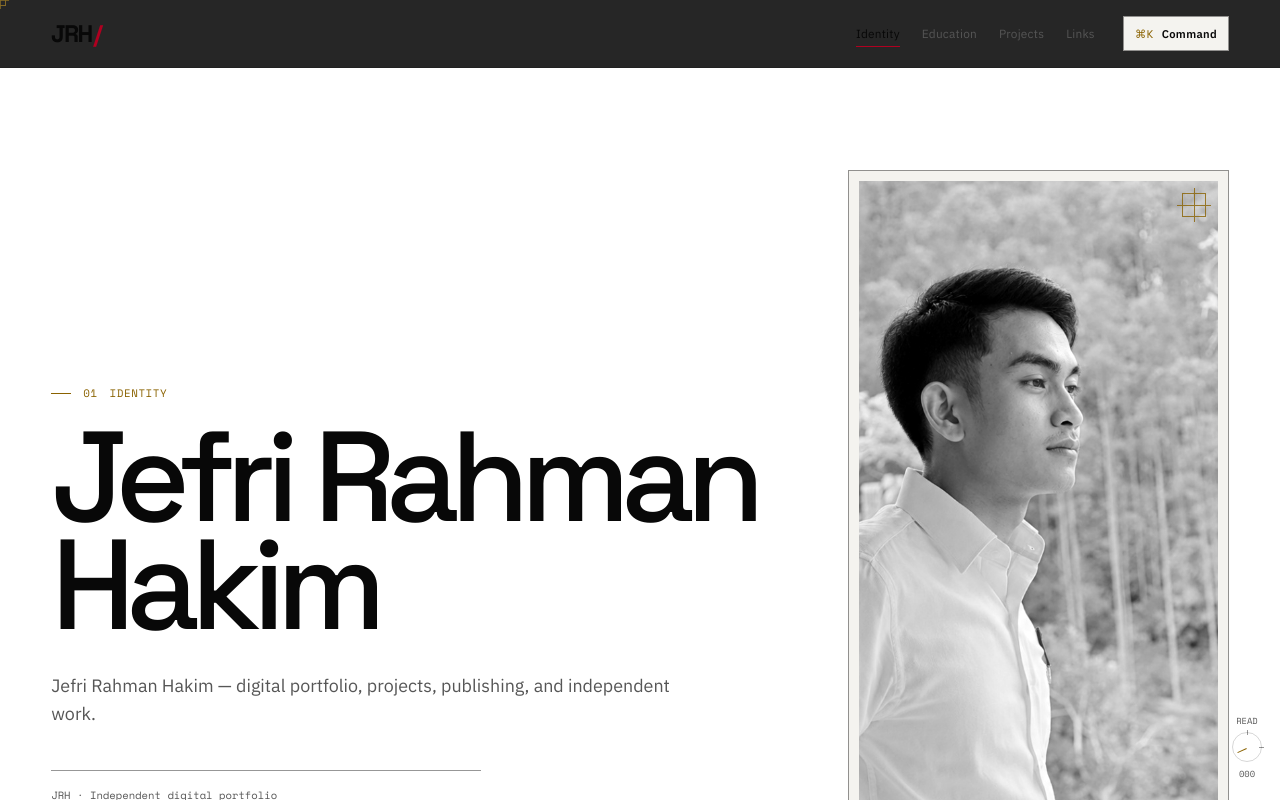
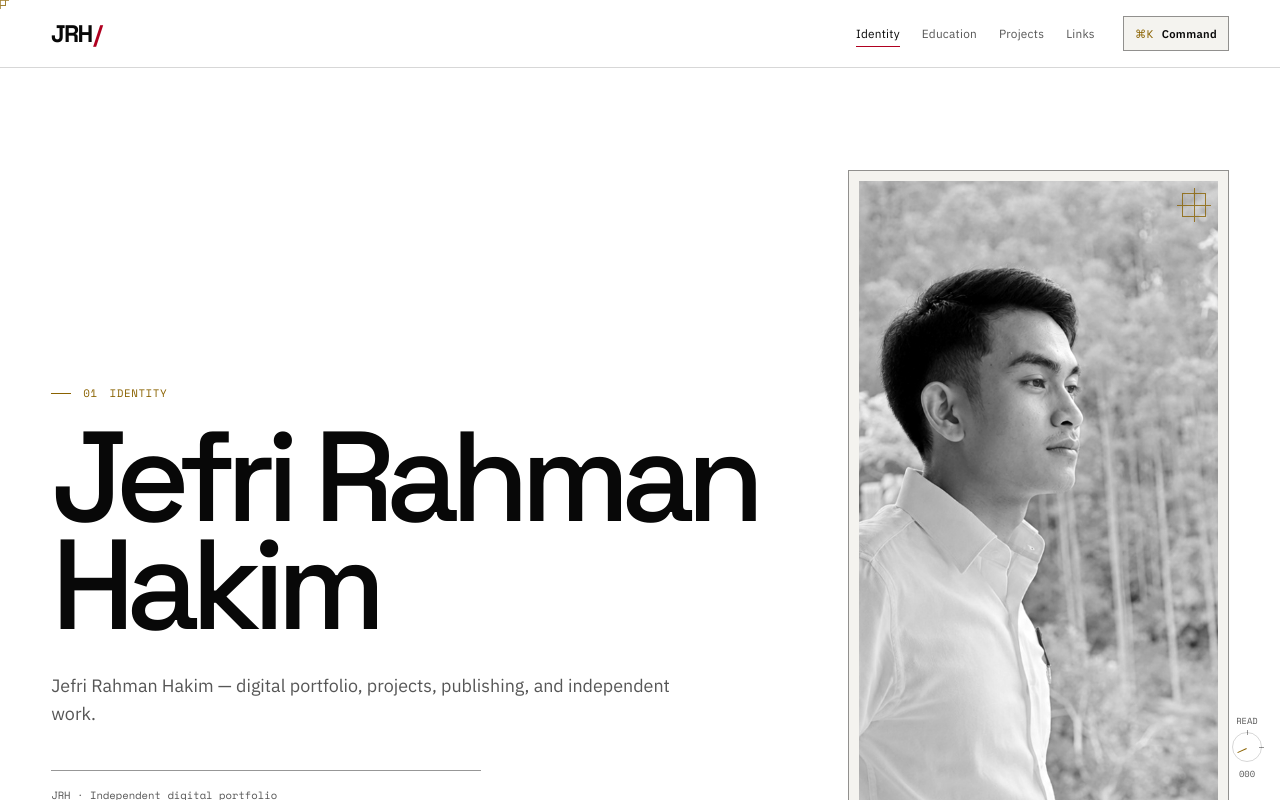
Before and after one commit to LionerHakim/JRHs, a React (Vite) app: page / in a window 1280 px wide. Shown: the top 800 px of the page. Built offline with nearby package versions, Linux system fonts and the light colour scheme.

Commit message:
fix: restore light navigation and readable overlays

```diff
--- a/src/index.css
+++ b/src/index.css
@@ -27,7 +27,7 @@ img{max-width:100%}
 .site-shell{min-height:100vh;overflow-x:clip}
 .reticle{
   position:fixed;z-index:100;pointer-events:none;width:12px;height:12px;margin:-6px 0 0 -6px;
-  border:1px solid var(--amber);opacity:.8;mix-blend-mode:screen;
+  border:1px solid var(--amber);opacity:.8;
 }
 .reticle::before,.reticle::after{content:'';position:absolute;background:var(--amber);opacity:.8}
 .reticle::before{width:18px;height:1px;left:-4px;top:5px}
@@ -35,7 +35,7 @@ img{max-width:100%}
 
 .nav{
   position:sticky;top:0;z-index:30;display:grid;grid-template-columns:1fr auto auto;align-items:center;
-  gap:28px;padding:16px 4vw;background:rgba(8,8,8,.88);backdrop-filter:blur(16px);
+  gap:28px;padding:16px 4vw;background:rgba(255,255,255,.94);backdrop-filter:blur(16px);
   -webkit-backdrop-filter:blur(16px);border-bottom:1px solid var(--line);
 }
 .wordmark{font-family:'Space Grotesk',sans-serif;text-decoration:none;font-weight:700;letter-spacing:-.07em;font-size:1.5rem}
@@ -139,7 +139,7 @@ footer{
 footer span:first-child{color:var(--white);font-family:'Space Grotesk',sans-serif;font-size:1rem;font-weight:700}
 
 .modal-backdrop,.palette-backdrop{
-  position:fixed;inset:0;z-index:70;background:rgba(255,255,255,.78);display:grid;place-items:center;padding:20px
+  position:fixed;inset:0;z-index:70;background:rgba(8,8,8,.32);display:grid;place-items:center;padding:20px
 }
 .modal{
   position:relative;width:min(700px,100%);background:var(--panel);border:1px solid var(--line-strong);
```
